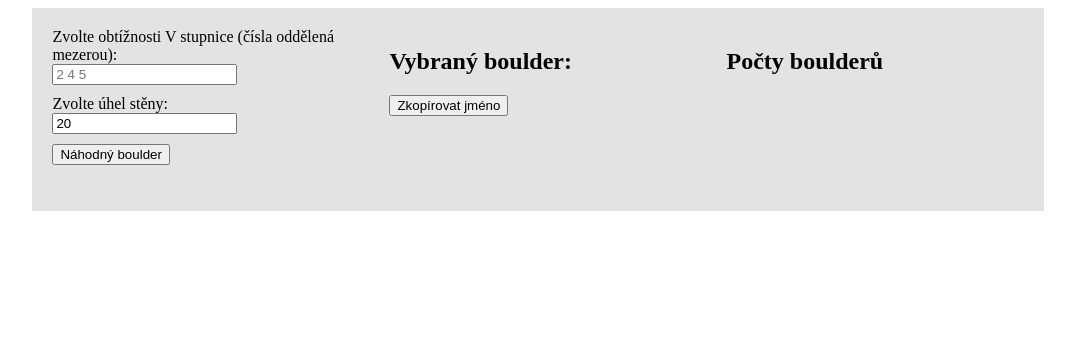
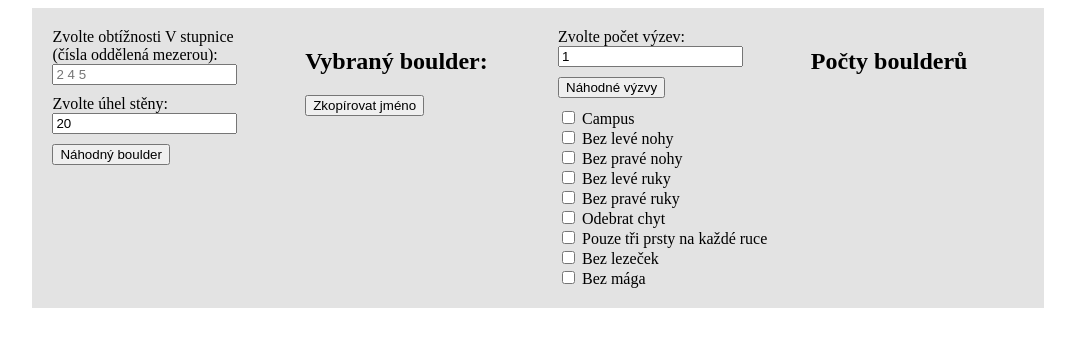
Before and after one commit to pepanzdorf/meteostanice, a Flask app: template templates/random_boulder.html in a window 1280 px wide. Shown: the top 347 px of the page, without its empty margins (102-1177 px from the left). Run offline with Flask 3, Linux system fonts and the light colour scheme; the template is opened without the code that fills it, so the values that code supplies are empty; some libraries are stand-ins or nearby versions.

Commit message:
Random challenges

```diff
--- a/templates/random_boulder.html
+++ b/templates/random_boulder.html
@@ -45,6 +45,29 @@
             <button onclick="copyToClipboard();">Zkopírovat jméno</button>
         </div>
         <div class="section">
+            <label for="challenges" style="margin-bottom: 10px">Zvolte počet výzev:</label><br>
+            <input type="number" id="challenges" name="challenges" value="1" style="margin-bottom: 10px" min="0"><br>
+            <button onclick="challenge();" style="margin-bottom: 10px">Náhodné výzvy</button><br>
+            <input type="checkbox" id="campus" name="campus" class="challenge"/>
+            <label for="campus">Campus</label><br>
+            <input type="checkbox" id="left_leg" name="left_leg" class="challenge"/>
+            <label for="left_leg">Bez levé nohy</label><br>
+            <input type="checkbox" id="right_leg" name="right_leg" class="challenge"/>
+            <label for="right_leg">Bez pravé nohy</label><br>
+            <input type="checkbox" id="left_hand" name="left_hand" class="challenge"/>
+            <label for="left_hand">Bez levé ruky</label><br>
+            <input type="checkbox" id="right_hand" name="right_hand" class="challenge"/>
+            <label for="right_hand">Bez pravé ruky</label><br>
+            <input type="checkbox" id="less_holds" name="less_holds" class="challenge"/>
+            <label for="less_holds">Odebrat chyt</label><br>
+            <input type="checkbox" id="fingers" name="fingers" class="challenge"/>
+            <label for="fingers">Pouze tři prsty na každé ruce</label><br>
+            <input type="checkbox" id="no_shoes" name="no_shoes" class="challenge"/>
+            <label for="no_shoes">Bez lezeček</label><br>
+            <input type="checkbox" id="no_chalk" name="no_chalk" class="challenge"/>
+            <label for="no_chalk">Bez mága</label>
+        </div>
+        <div class="section">
             <h2>Počty boulderů</h2>
             {{ n_boulders | safe}}
         </div>
@@ -54,6 +77,7 @@
     <script>
         const a = '{{ boulders | safe }}';
         const boulders = JSON.parse('{{ boulders | safe }}');
+        const challenges = document.getElementsByClassName('challenge');
 
         function getRandomBoulder(boulders, grades) {
             let chosenBoulders = grades.reduce((acc, grade) => {
@@ -93,12 +117,12 @@
             document.getElementById('grade').innerText = "";
             if (boulders[angle]) {
                 const correctAngleBoulders = boulders[angle];
-                const k = Math.floor(10 + Math.random() * 15);
+                const k = Math.floor(5 + Math.random() * 10);
                 for (let i = 1; i <= k; i++) {
                     [possibleBoulders, boulder] = getRandomBoulder(correctAngleBoulders, grades);
                     document.getElementById('boulder').innerText = boulder["name"];
                     document.getElementById('grade').innerText = "Obtížnost: V" + boulder["grade"];
-                    await new Promise(r => setTimeout(r, 15*i));
+                    await new Promise(r => setTimeout(r, 10*i));
                 }
             }
             document.getElementById('chosen_grades').innerText = "Zvolené obtížnosti: " + grades.map(num => `V${num}`).join(' ');
@@ -119,5 +143,26 @@
 
           navigator.clipboard.writeText(copyText);
         }
+
+        function challenge() {
+            for (let challenge of challenges) {
+                if (challenge.checked) {
+                    document.getElementById(challenge.id).checked = false;
+                }
+            }
+
+            // Choose random challenges
+            let nChallenges = parseInt(document.getElementById('challenges').value);
+            nChallenges = Math.min(nChallenges, challenges.length);
+            const chosenChallenges = [];
+            while (chosenChallenges.length < nChallenges) {
+                const randomIndex = Math.floor(Math.random() * challenges.length);
+                if (!chosenChallenges.includes(randomIndex)) {
+                    chosenChallenges.push(randomIndex);
+                    document.getElementById(challenges[randomIndex].id).checked = true;
+                }
+            }
+        }
+
     </script>
 </html>
```
